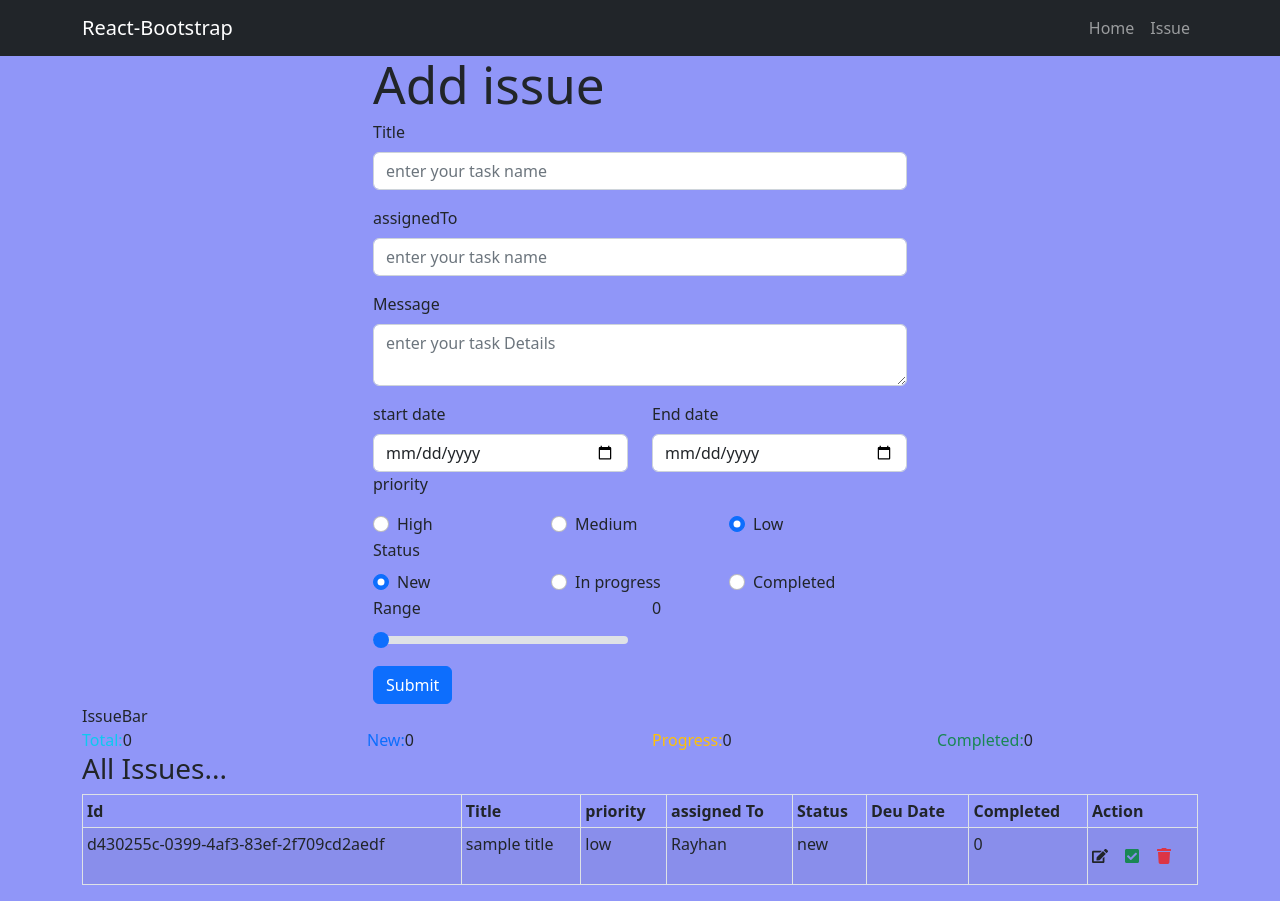
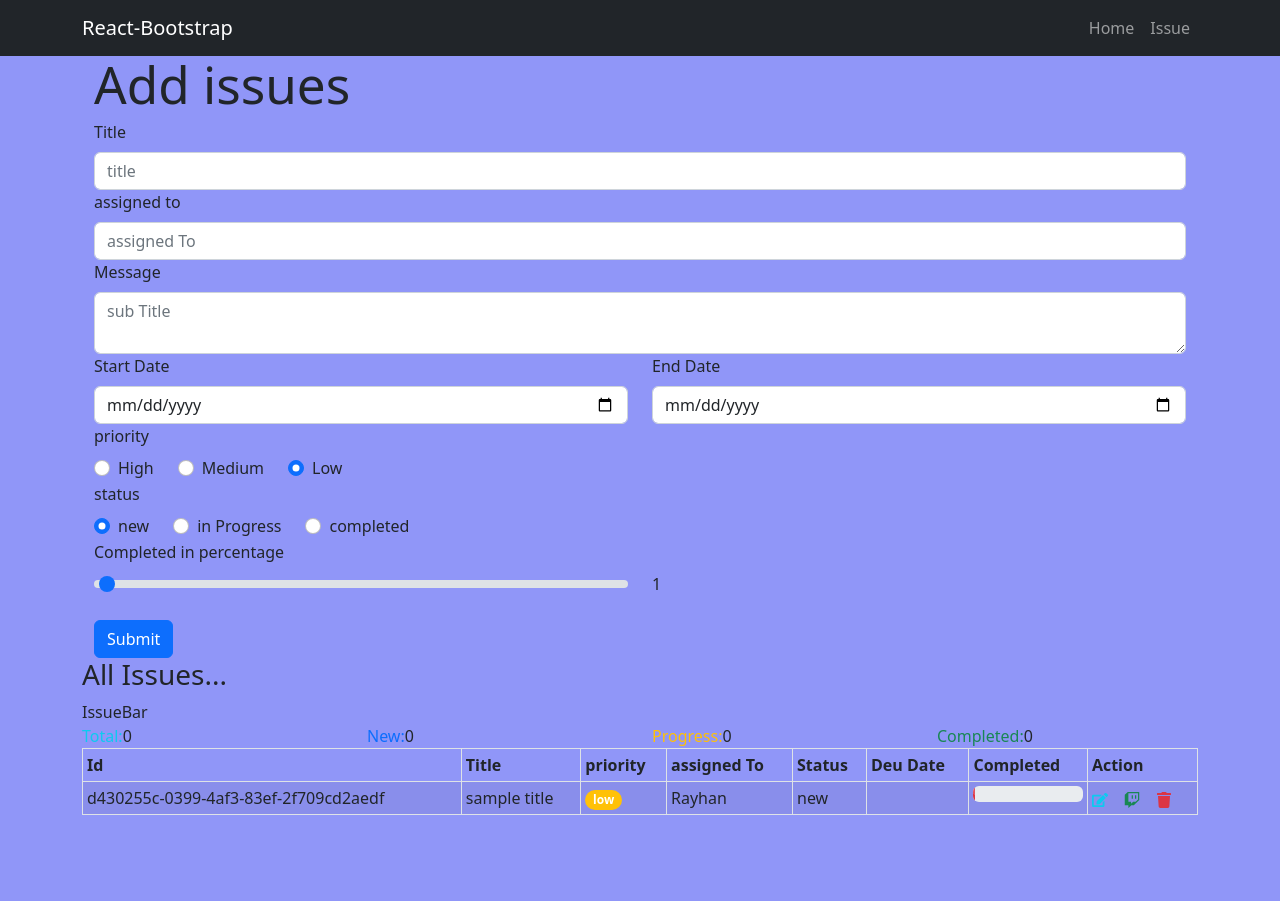
Before and after one commit to rayhan18/task-manager, a React (Vite) app: page / in a window 1280 px wide. After the commit the page ends 831 px from the top, so only its background shows below. Built offline with nearby package versions, Linux system fonts and the light colour scheme.

Commit message:
modify issues component and add issue component and tostyfy add delete/modal update function add

```diff
--- a/package.json
+++ b/package.json
@@ -14,6 +14,7 @@
     "react-bootstrap": "^2.5.0",
     "react-dom": "^18.2.0",
     "react-icons": "^4.6.0",
+    "react-toastify": "^9.0.8",
     "uuid": "^9.0.0"
   },
   "devDependencies": {
--- a/src/App.jsx
+++ b/src/App.jsx
@@ -17,7 +17,7 @@ function App() {
     endDate:"",
     priority:'low',
     status:'new',
-    completedPercentage:0
+    completedPercentage:1
   }])
   const [totalCount,setTotalCount] = useState(0)
   const [newCount,setNewCount] = useState(0)
@@ -28,8 +28,43 @@ function App() {
   const addIssue=(issue)=>{
 
      setIssue([...issues ,issue])
-     console.log(issue)
+     //console.log(issue)
+     if(issue.status === 'new'){
+      setNewCount(prevValue=>prevValue + 1)
+     }
+     if(issue.status === 'inProgress'){
+      setProgressCount(prevValue =>prevValue + 1)
+     }
+     if(issue.status === 'completed'){
+      setCompletedCount(prevValue =>prevValue + 1)
+     }
+     if(issues.status === 'new'){
+      setTotalCount(prevValue=>prevValue + 1)
+     }
   }
+ //deleteIssue
+ const deleteIssue =(id)=>{
+ //console.log(id)
+ const afterDeleteIssue = issues.filter(issue => issue.id !== id)
+   setIssue(afterDeleteIssue)
+ }
+  //update issue filed
+const completedIssue =(id)=>{
+ //console.log(id)
+  const issueAfterComled = issues.map(issue =>{
+   if(issue.id === id){
+    return{
+      ...issue,
+      status:'completed',
+      completedPercentage:100
+    }
+   }else{
+    return issue
+   }
+  })
+  setIssue(issueAfterComled)
+}
+
 
   return (
     <>
@@ -37,13 +72,15 @@ function App() {
 
         <Container>
             <AddIssue addIssue={addIssue}/>
-            <IssueBar
-             totalCount={totalCount}
-              newCount={newCount}
-              progressCount={progressCount}
-              completedCount={completedCount}
-              />
-            <Issues issues={issues}/>
+
+            <Issues issues={issues}
+            totalCount={totalCount}
+            newCount={newCount}
+            progressCount={progressCount}
+            completedCount={completedCount}
+            completedIssue={completedIssue}
+            deleteIssue ={deleteIssue}
+            />
         </Container>
 
 
--- a/src/components/AddIssue.jsx
+++ b/src/components/AddIssue.jsx
@@ -1,292 +1,279 @@
-import { useState } from "react";
-import {  Container, Form ,Row ,Col, Button} from "react-bootstrap";
-import { v4 as uuidv4 } from 'uuid';
+import { Container, Row,Col, Form ,Button } from "react-bootstrap"
+import {useState} from "react"
+import {v4 as uuid} from 'uuid'
 const defaultIssue={
-    title:"",
-    subTitle:"",
-    assignedTo:"",
-    startDate:"",
-    endDate:"",
+  title:'',
+  subTitle:'',
+  assignedTo:'',
+  startDate:'',
+  endDate:'',
   priority:'low',
   status:'new',
-    completedPercentage:0
+  completedPercentage:1
 }
+
 const AddIssue =({addIssue})=>{
+const [issue, setIssue]= useState(defaultIssue)
+const [errorIssue, setErrorIssue]= useState({
+  title:'',
+  subTitle:'',
+  assignedTo:'',
+  startDate:'',
+  endDate:''
+})
 
-const [issue ,setIssue] =useState(defaultIssue)
-const [errors ,setErrors] =useState({
-    title:"",
-    subTitle:"",
-    assignedTo:"",
-    startDate:"",
-    endDate:"",
+
+//catch value
+  const handelChange =(evn)=>{
+    setIssue({
+      ...issue,
+      [evn.target.name]:evn.target.value
     })
-  const  handelChange=(evt)=>{
-    setIssue ({
-        ...issue,
-        [evt.target.name] : evt.target.value
-       })
-       setErrors({
-        ...errors,
-        [evt.target.name] :''
+    setErrorIssue({
+      ...errorIssue,
+      [evn.target.name]:''
     })
   }
-    const handelSubmit=(evt)=>{
-    const {title ,subTitle  ,assignedTo,startDate,endDate } = issue
-        evt.preventDefault()
+
+  //form submit
+  const handelSubmit=(evn)=>{
+    evn.preventDefault()
+    const {title ,subTitle ,assignedTo, startDate}= issue
+
 //check error
-        if(title === ""){
-            setErrors((prevError)=>({
-                ...prevError,
-                title:" title is required"
+    if(title === ''){
+      setErrorIssue((prevErrors)=>({
+          ...prevErrors,
+          title:'Title is requires'
       }))
     }
 
-        if(assignedTo === ""){
-            setErrors((prevErr)=>({
-                ...prevErr,
-                assignedTo:" assignedTo is required"
+    if(subTitle === ''){
+      setErrorIssue((prevErrors)=>({
+          ...prevErrors,
+          subTitle:'massage is requires'
       }))
     }
-
-        if(subTitle === ""){
-            setErrors((prevErr)=>({
-                ...prevErr,
-                subTitle:" subtitle is required"
+    if(assignedTo === ''){
+      setErrorIssue((prevErrors)=>({
+          ...prevErrors,
+          assignedTo:'assigned To is requires'
       }))
     }
-
-        if(startDate === ""){
-            setErrors((prevErr)=>({
-                ...prevErr,
-                startDate:" startDate is required"
+    if(startDate === ''){
+      setErrorIssue((prevErrors)=>({
+          ...prevErrors,
+          startDate:'start Date  is requires'
       }))
     }
-        if(endDate === ""){
-            setErrors((prevErr)=>({
-                ...prevErr,
-                endDate:" endDate is required"
+    if(endDate === ''){
+      setErrorIssue((prevErrors)=>({
+          ...prevErrors,
+          endDate:'end Date  is requires'
       }))
     }
-    }
-    //return every element true otherwise false
-    const isValid = Object.values(issue).every(elm => elm)
-
-    if(isValid){
-        // is true then form submitted
+    //check all filed is true
+  const isValidData =Object.values(issue).find(elem=>elem)
+  if(isValidData){
+   // value is true then submit form
+    //console.log(issue)
    addIssue({
-            id: uuidv4(),
+    id: uuid(),
     ...issue
   })
-        //console.log(issue)
-        //form cleared
    setIssue(defaultIssue)
   }
-    const {title ,subTitle  ,startDate,endDate ,priority,status,completedPercentage ,assignedTo } = issue
-    const {title:errorTitle ,subTitle:errorSubTitle ,
-        assignedTo:errorAssignTo,
-        startDate:errorStartDate ,
+  }
+
+  const {title ,subTitle ,assignedTo , startDate,endDate ,priority,status ,completedPercentage}= issue
+  const {
+    title:errorTitle ,
+    subTitle:errorSubTitle,
+    assignedTo:errorassignedTo,
+    startDate:errorStartDate,
     endDate:errorEndDate
-    } = errors
+    }= errorIssue
   return(
     <>
-        <Container>
+
+      <Container className="">
+
         <Row>
-                <Col sm={12} md={2} lg={3}>
-
-                </Col>
-                <Col sm={12} md={6} lg={6}>
-                <h1> Add issue</h1>
+        <h1>Add issues</h1>
+          <Col>
             <Form onSubmit={handelSubmit}>
-                <Form.Group  className="mb-3">
-                    <Form.Label>Title </Form.Label>
+              <Form.Group>
+              <Form.Label>Title</Form.Label>
               <Form.Control
                type='text'
-                     id="title"
-                     name="title"
+               name='title'
+               value={title}
+               placeholder='title'
                onChange={handelChange}
-                     value={title}
-                     placeholder ='enter your task name'
-                     isInvalid = {errorTitle}
+               isInvalid={errorTitle}
               />
-                    <Form.Control.Feedback type="isInvalid" className="d-block text-danger">
+              <Form.Control.Feedback type='inValid' className="d-blog text-danger">
                 {errorTitle}
               </Form.Control.Feedback>
               </Form.Group>
 
-
-                <Form.Group  className="mb-3">
-                    <Form.Label>assignedTo </Form.Label>
+              <Form.Group>
+              <Form.Label>assigned to</Form.Label>
               <Form.Control
                type='text'
-                     id="assignedTo"
-                     name="assignedTo"
+               name='assignedTo'
+               value={assignedTo}
+               placeholder='assigned To'
                onChange={handelChange}
-                     value={assignedTo}
-                     placeholder ='enter your task name'
-                     isInvalid = {errorAssignTo}
+               isInvalid={errorassignedTo}
               />
-                    <Form.Control.Feedback type="isInvalid" className="d-block text-danger">
-                        {errorAssignTo}
+              <Form.Control.Feedback type='inValid' className="d-blog text-danger">
+                {errorassignedTo}
               </Form.Control.Feedback>
               </Form.Group>
-
-
-
-                <Form.Group  className="mb-3">
-                    <Form.Label>Message </Form.Label>
-                    <Form.Control as="textarea"
-
-                     name="subTitle"
+              <Form.Group>
+              <Form.Label> Message</Form.Label>
+              <Form.Control
+               as='textarea'
+               name='subTitle'
+               value={subTitle}
+               placeholder='sub Title'
                onChange={handelChange}
-                     value={subTitle}
-                     id='subTitle'
-                     placeholder ='enter your task Details'
-                     isInvalid = {errorSubTitle}
+               isInvalid={errorSubTitle}
               />
-                   <Form.Control.Feedback type="isInvalid" className="d-block text-danger">
+               <Form.Control.Feedback type='inValid' className="d-blog text-danger">
                 {errorSubTitle}
               </Form.Control.Feedback>
               </Form.Group>
 
-               <Row className="">
-                <Col md={6}>
               <Form.Group>
-                    <Form.Label htmlFor="startDate">start date </Form.Label>
+                <Row>
+                  <Col>
+                  <Form.Label htmlFor="startDate">Start Date </Form.Label>
                   <Form.Control
-                    type="date"
+                  type='date'
                   onChange={handelChange}
+                  name='startDate'
                   value={startDate}
-                    name="startDate"
-                    placeholder='enter start Date'
+                  placeholder='startDate'
                   isInvalid={errorStartDate}
-
                   />
-                    <Form.Control.Feedback type="isInvalid" className="d-block text-danger">
+                  <Form.Control.Feedback type='inValid' className="d-blog text-danger">
                 {errorStartDate}
               </Form.Control.Feedback>
-                </Form.Group>
                   </Col>
                   <Col>
-                <Form.Group>
-                    <Form.Label htmlFor="startDate">End date </Form.Label>
+                  <Form.Label htmlFor="startDate">End Date </Form.Label>
                   <Form.Control
-                    type="date"
+                  type='date'
                   onChange={handelChange}
+                  name='endDate'
                   value={endDate}
-                    name="endDate"
-                    placeholder='enter end Date'
+                  placeholder='end Date'
                   isInvalid={errorEndDate}
-
                   />
-                    <Form.Control.Feedback type="isInvalid" className="d-block text-danger">
+                  <Form.Control.Feedback type='inValid' className="d-blog text-danger">
                 {errorEndDate}
               </Form.Control.Feedback>
+                  </Col>
+                </Row>
+
               </Form.Group>
-                </Col>
-
-
-               </Row>
-               <Row >
+              <Form.Group>
                 <Form.Label htmlFor="priority">priority</Form.Label>
-                <Form.Group className="d-flex mt-2">
-
-
-              <Col>
+                <Row>
+                  <Col sm='auto'>
                   <Form.Check
-                    inline
                type="radio"
                onChange={handelChange}
+               name='priority'
                value='high'
                label='High'
-                    name="priority"
                checked={priority === 'high'}
-                    ></Form.Check>
+               />
                   </Col>
-
-               <Col>
-               <Form.Check inline
+                  <Col sm='auto'>
+                  <Form.Check
                type="radio"
                onChange={handelChange}
+               name='priority'
                value='medium'
-                    name="priority"
                label='Medium'
                checked={priority === 'medium'}
-                    ></Form.Check>
+               />
                   </Col>
-
-                    <Col>
-                    <Form.Check inline
+                  <Col sm='auto'>
+                  <Form.Check
                type="radio"
                onChange={handelChange}
+               name='priority'
                value='low'
-                    name="priority"
                label='Low'
                checked={priority === 'low'}
-                    ></Form.Check>
+               />
                   </Col>
+                </Row>
 
 
               </Form.Group>
-               </Row>
+              <Form.Group>
+                <Form.Label htmlFor="status">status</Form.Label>
                 <Row>
-               <Form.Label htmlFor="priority">Status</Form.Label>
-               <Form.Group className="d-flex">
-                <Col>
-                <Form.Check inline
+                  <Col sm='auto'>
+                  <Form.Check
                type="radio"
                onChange={handelChange}
+               name='status'
                value='new'
-                    name="status"
-                    label='New'
+               label='new'
                checked={status === 'new'}
-                    ></Form.Check>
+               />
+                  </Col>
+                  <Col sm='auto'>
+                  <Form.Check
+               type="radio"
+               onChange={handelChange}
+               name='status'
+               value='inProgress'
+               label='in Progress'
+               checked={status === 'inProgress'}
+               />
+                  </Col>
+                  <Col sm='auto'>
+                  <Form.Check
+               type="radio"
+               onChange={handelChange}
+               name='status'
+               value='completed'
+               label='completed'
+               checked={status === 'completed'}
+               />
+                  </Col>
+
+                </Row>
+
+              </Form.Group>
+                <Form.Group>
+                <Form.Label htmlFor='completedPercentage'> Completed in percentage</Form.Label>
+                   <Row>
+                    <Col className="w-50">
+                    <Form.Range
+                      value={completedPercentage}
+                      name='completedPercentage'
+                      onChange={handelChange}
+                    ></Form.Range>
                     </Col>
                    <Col>
-                <Form.Check inline
-                    type="radio"
-                    onChange={handelChange}
-                    value='inprogress'
-                    name="status"
-                    label='In progress'
-                    checked={status === 'inprogress'}
-                    ></Form.Check>
-                </Col>
-                <Col>
-                <Form.Check inline
-                    type="radio"
-                    onChange={handelChange}
-                    value='completed'
-                    name="status"
-                    label='Completed'
-                    checked={status === 'completed'}
-                    ></Form.Check>
-                </Col>
-                </Form.Group>
-               </Row>
-               <Row>
-                <Col >
-                <Form.Label >Range</Form.Label>
-                <Form.Range
-                onChange={handelChange}
-                name="completedPercentage"
-                value={completedPercentage}
-                />
-                </Col>
-                <Col >
-                {completedPercentage}
+                   <p>{completedPercentage}</p>
                     </Col>
                     </Row>
-                <Button  className="mt-2" size='md' variant='primary' type="submit"> Submit</Button>
+                </Form.Group>
+              <Button className='mt-2 ' type='submit'> Submit</Button>
             </Form>
-                </Col>
-                <Col sm={12} md={2} lg={3}>
-
           </Col>
         </Row>
       </Container>
-
     </>
   )
 }
-export default AddIssue;
+export default AddIssue
--- /dev/null
+++ b/src/components/Issue.jsx
@@ -0,0 +1,83 @@
+import { Badge ,ProgressBar ,Modal ,Button } from "react-bootstrap";
+import { FaEdit,FaTrash, FaTwitch } from "react-icons/fa";
+import { useState } from "react";
+import 'react-toastify/dist/ReactToastify.css';
+import { ToastContainer } from 'react-toastify';
+const Issue=({issue ,completedIssue ,deleteIssue})=>{
+  const [show, setShow] = useState(false);
+
+  const handleClose = (evn) => {
+    //deleteIssue setup
+    //console.log(evn.target.dataset.action)
+    if(evn.target.dataset.action === "delete"){
+      deleteIssue(id)
+    }
+    setShow(false)};
+    const handleShow = () => setShow(true);
+
+        const {id ,title,assignedTo,startDate, endDate,priority,status,completedPercentage}= issue
+       const lowClass = priority === 'low'? 'warning' :""
+       const mediumClass = priority === 'medium'? 'primary' :""
+       const highClass = priority === 'high'? 'danger' :""
+       const highPercentage = completedPercentage >= 80 ? 'success' :""
+       const mediumPercentage = completedPercentage > 50? 'info' :""
+       const lowPercentage = completedPercentage < 50 ? 'danger' :""
+       const completedStatue = status === 'completed' ? <span style={{textDecoration:'line-through',color:'red'}}>completed</span>:status
+
+       const modal =
+       <Modal show={show} onHide={handleClose}>
+
+        <Modal.Body>Are you sure to delete issue ?</Modal.Body>
+        <Modal.Footer>
+          <Button variant="danger" data-action='delete' onClick={handleClose}>
+            Delete
+          </Button>
+          <Button variant="info" onClick={handleClose}>
+           Cancel
+          </Button>
+        </Modal.Footer>
+      </Modal>
+
+       return(
+        <>
+         {modal}
+
+    <tr key={id}>
+      <td>{id}</td>
+      <td>{title}</td>
+      <td><Badge bg={`${lowClass}${mediumClass}${highClass}`} pill> {priority}</Badge></td>
+      <td>{assignedTo}</td>
+      <td>{completedStatue}</td>
+      <td>{endDate}</td>
+      <td><ProgressBar
+      variant={`${lowPercentage}${mediumPercentage}${highPercentage}`}
+      level = {completedPercentage}
+      now ={completedPercentage}
+      striped
+      animated
+      /></td>
+      <td className="justify-content-between">
+        <FaEdit className="text-info "/>
+        <FaTwitch className="text-success mx-3 courser-pointer" onClick={()=>completedIssue(id)}/>
+        <FaTrash className="text-danger" onClick={handleShow}/>
+      </td>
+    </tr>
+    <ToastContainer
+position="top-right"
+autoClose={5000}
+hideProgressBar={false}
+newestOnTop={false}
+closeOnClick
+rtl={false}
+pauseOnFocusLoss
+draggable
+pauseOnHover
+theme="light"
+/>
+{/* Same as */}
+<ToastContainer />
+    </>
+        )
+
+}
+export default Issue;
--- a/src/components/Issues.jsx
+++ b/src/components/Issues.jsx
@@ -1,10 +1,19 @@
-import { Table } from "react-bootstrap";
-import { FaEdit,FaCheckSquare,FaTrash } from "react-icons/fa";
-const Issues =({issues})=>{
+import { Table,Badge ,ProgressBar } from "react-bootstrap";
+import { FaEdit,FaCheckSquare,FaTrash, FaChalkboardTeacher, FaTicketAlt, FaTwitch } from "react-icons/fa";
+import Issue from "./Issue";
+import IssueBar from "./IssueBar"
+
+const Issues =({issues ,totalCount,newCount,progressCount ,completedCount,completedIssue ,deleteIssue})=>{
     return(
         <div>
 
    <h3>All Issues...</h3>
+   <IssueBar
+            totalCount={totalCount}
+             newCount={newCount}
+             progressCount={progressCount}
+             completedCount={completedCount}
+              />
     <Table striped bordered hover size="sm">
       <thead>
         <tr>
@@ -21,27 +30,9 @@ const Issues =({issues})=>{
       </thead>
       <tbody>
 
+    {issues.map(issue =><Issue key={issue.id} issue={issue} completedIssue={completedIssue} deleteIssue={deleteIssue}/>)}
 
 
-        {issues.map((issue)=>{
-            const {id ,title,assignedTo,startDate, endDate,priority,status,completedPercentage}= issue
-            return(
-        <tr key={id}>
-          <td>{id}</td>
-          <td>{title}</td>
-          <td>{priority}</td>
-          <td>{assignedTo}</td>
-          <td>{status}</td>
-          <td>{endDate}</td>
-          <td>{completedPercentage}</td>
-          <td>
-            <FaEdit className="text-inof"/>
-            <FaCheckSquare className="text-success m-3"/>
-            <FaTrash className="text-danger"/>
-          </td>
-        </tr>
-            )
-        })}
       </tbody>
     </Table>
 
```
Also changed, not shown: 2 other files (tests, documents, lock files or other folders). Lines whose indentation alone changed are shown as unchanged.
